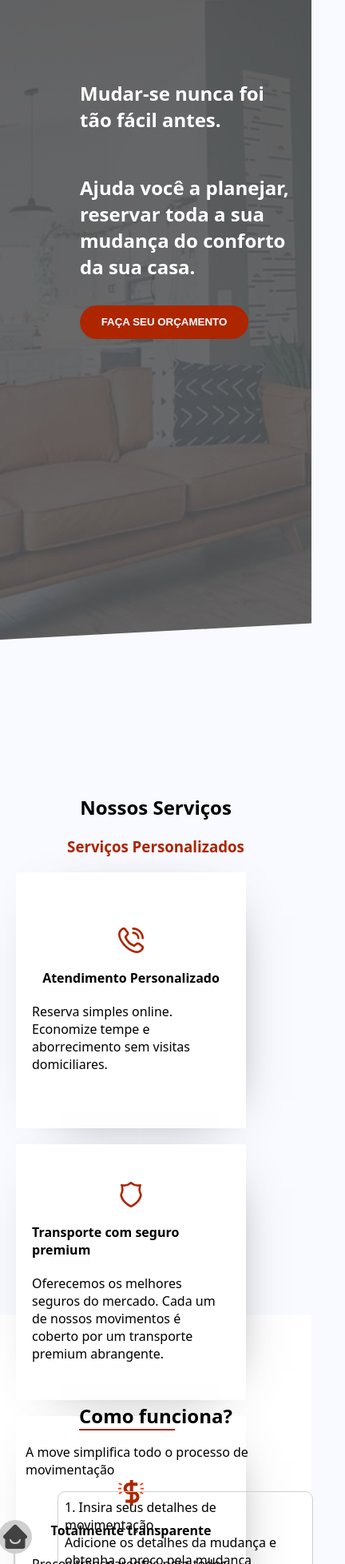
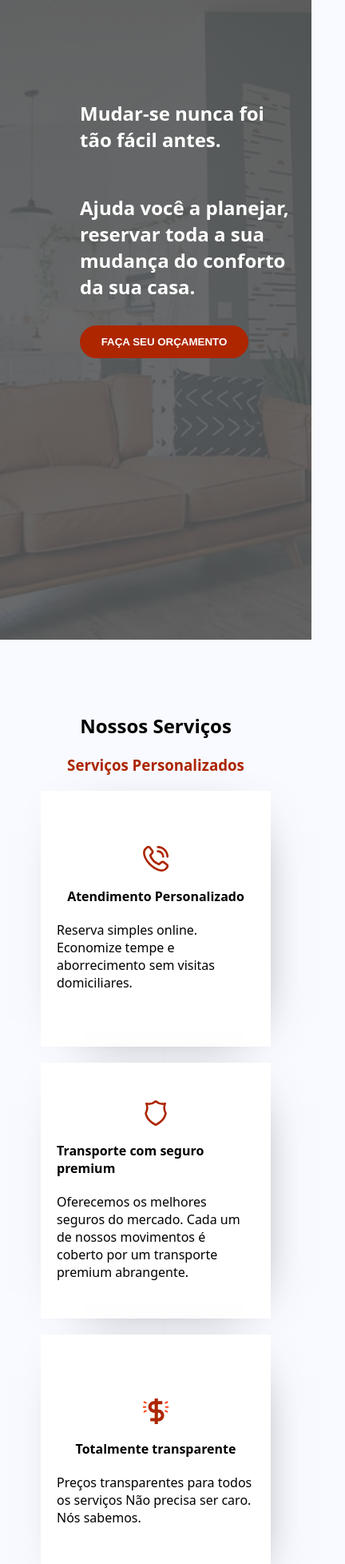
Before and after one commit to eummilena/move-frontend-ts, a React (Vite) app in the folder move/: page / in a window 390 px wide. Shown: the part 44-2000 px from the top of the page at 80% size, 432 px wide, since content can reach past the window. Built offline with nearby package versions, Linux system fonts and the light colour scheme.

Commit message:
style: ajuste na responsividade

```diff
--- a/move/src/App.css
+++ b/move/src/App.css
@@ -86,6 +86,11 @@ label{
     margin-bottom: 1.5rem;
 }
 
+.col{
+    display: flex;
+    flex-direction: column;
+}
+
 fieldset{
     border: none;
 }
--- a/move/src/pages/Form/Form.module.css
+++ b/move/src/pages/Form/Form.module.css
@@ -31,8 +31,6 @@
 
 .form{
     display: flex;
-
-
 }
 
 .inputs{
@@ -117,3 +115,11 @@ transform: scale(1.1);
 .disappear{
     display: none;
 }
+
+/* Modal */
+
+.formMobile{
+    display: flex;
+    flex-direction: column;
+
+}
--- a/move/src/pages/Form/Steps.module.css
+++ b/move/src/pages/Form/Steps.module.css
@@ -61,3 +61,9 @@ background-color: var(--cinza);
 .step:last-child::after{
     display: none;
 }
+
+@media (max-width:1000px) {
+    .step::after{
+        display: none;
+    }
+}
--- a/move/src/pages/Header/Header.module.css
+++ b/move/src/pages/Header/Header.module.css
@@ -6,15 +6,14 @@
     height: 100vh;
     min-height: 100vh;
     gap: 2em;
+    position: relative;
+    overflow: hidden;
 }
 
 .header::before {
     content: "";
     position: absolute;
-    top: 0;
-    left: 0;
-    width: 100%;
-    height: 100%;
+    inset: 0;
     background-image: linear-gradient(90deg, rgba(0, 0, 0, 58%) 100%,
     rgba(1, 1, 3, 0.6138830532212884) 100%,
     rgba(0, 212, 255, 1) 100%),
@@ -25,6 +24,8 @@
     transform: skewY(-3deg);
     transform-origin: bottom left;
     z-index: -1;
+    pointer-events: none;
+    will-change: transform;
 }
 
 .header img{
@@ -47,3 +48,17 @@
     gap: 2em;
     margin-left: 5em;
 }
+
+@media (max-width:412px) {
+    .header img{
+        width: calc(30vw - 10px);
+    }
+    .header::before{
+            transform: none;
+            transform-origin: center;
+            background-position: center top;
+            left: 50%;
+            width: 100vw;
+            transform: translateX(-50%);
+    }
+}
--- a/move/src/pages/Local/Local.module.css
+++ b/move/src/pages/Local/Local.module.css
@@ -1,16 +1,19 @@
-.section{
-    background-image: url(../../assets/images/map.webp);
-    background-repeat: no-repeat;
-    background-size: cover;
-    background-position: center;
+.footer{
+    background-color: var(--laranja);
     display: flex;
-    flex-direction: column;
-    justify-content: end;
+    flex-direction: row;
+    justify-content: space-between;
     align-items: center;
     gap: var(--gap);
+    padding: 1rem;
+    color: var(--bg-1);
 }
 
-.address{
+.address p{
+    font-weight: 500;
+}
+
+/* .address{
     position: relative;
     width: 18em;
     height: 5em;
@@ -20,9 +23,9 @@
     font-weight: 500;
     margin-right: 10%;
 
-}
+} */
 
-.address::after {
+/* .address::after {
     content: "";
     position: absolute;
     bottom: -20px;
@@ -31,10 +34,17 @@
     border-width: 10px;
     border-style: solid;
     border-color: #fff transparent transparent transparent;
-}
+} */
 
 .local img{
     width: 5rem;
      margin-bottom: 6rem;
      margin-right: 22em;
 }
+
+@media (max-width:412px) {
+    .logo img{
+        width: calc(30vw - 10px);
+    }
+
+}
--- a/move/src/pages/Move/Move.module.css
+++ b/move/src/pages/Move/Move.module.css
@@ -101,3 +101,18 @@
 .info img{
     height: calc(50vh - 2%);
 }
+
+@media (max-width:414px) {
+    .section{
+        padding: 1em;
+    }
+    .step{
+        width: 18em;
+        padding: .4em;
+        height: 7.5rem;
+    }
+    .steps{
+        gap: 1rem;
+    }
+
+}
--- a/move/src/pages/Services/Services.module.css
+++ b/move/src/pages/Services/Services.module.css
@@ -16,7 +16,6 @@
     flex-direction: row;
     justify-content: space-between;
     gap: var(--gap);
-    flex-wrap: wrap;
 }
 
 .services article{
@@ -39,11 +38,23 @@
     color: var(--laranja);
 }
 
-@media (max-width:540px) {
+@media (max-width:860px) {
     .section{
         display: flex;
+        flex-direction: column;
         justify-content: center;
         align-items: center;
-        padding-top: 40em;
+
+    }
+    .services{
+        display: flex;
+        flex-direction: column;
     }
 }
+
+@media (max-width:768px) {
+
+    .section{
+    padding: 40rem 0;
+    }
+}
--- a/move/src/pages/Video/Video.module.css
+++ b/move/src/pages/Video/Video.module.css
@@ -15,15 +15,21 @@
     color: var(--bg1);
 }
 .button{
-    background: red;
-    padding: 0.1em;
-    font-size: 22px;
-    border-radius: 10%;
+    text-transform: uppercase;
     align-self: flex-end;
+    border: none;
+    color: var(--bg-1);
+    margin-bottom: var(--gap);
+    padding: 0.5em;
+    background-color: var(--laranja);
+    cursor: pointer;
+    font-weight: 600;
+    border-radius: .5em;
+    transition: background-color 0.2s ease, color 0.2s ease, transform 0.2s ease;
+
 }
 .button:hover{
-    background-color: red;
-    color: var(--bg-1);
+    transform: scale(1.1);
     transition-duration: .2s;
     border: 1px solid var(--bg-1);
 }
@@ -32,3 +38,17 @@
     color: var(--bg-1);
     width: 30em;
 }
+
+@media (max-width:1000px) {
+    .div{
+        width: 22em;
+        left: 50%;
+
+    }
+    .video{
+        width: 20em;
+    }
+    figcaption{
+        font-size: 12px;
+    }
+}
--- a/move/src/pages/Works/Works.module.css
+++ b/move/src/pages/Works/Works.module.css
@@ -1,27 +1,20 @@
 .section{
     display: flex;
-    flex-direction: row;
+    flex-direction: column;
     justify-content: center;
     align-items: center;
+    gap: var(--gap);
+    padding: var(--gap);
 }
 
-.section div{
-    width: 40vw;
-
-}
-.video{
-    display: flex;
-    flex-direction: column;
-    align-items: center;
-    background-image: url(../../assets/images/notebook.webp);
-    background-position: center ;
-    background-repeat: no-repeat;
-    background-size: contain;
-}
-
-.play{
-    background-color: transparent;
-    border: none;
+.buttonVideo{
+    border: 1px solid var(--laranja);
+    cursor: pointer;
+    text-transform: uppercase;
+    font-weight: 600;
+    padding: .5em;
+    border-radius: 5px;
+    color: var(--laranja);
 }
 
 
@@ -31,6 +24,3 @@
     align-items: start;
     gap: var(--gap);
 }
-.desc h4{
-    color: var(--laranja);
-}
```
